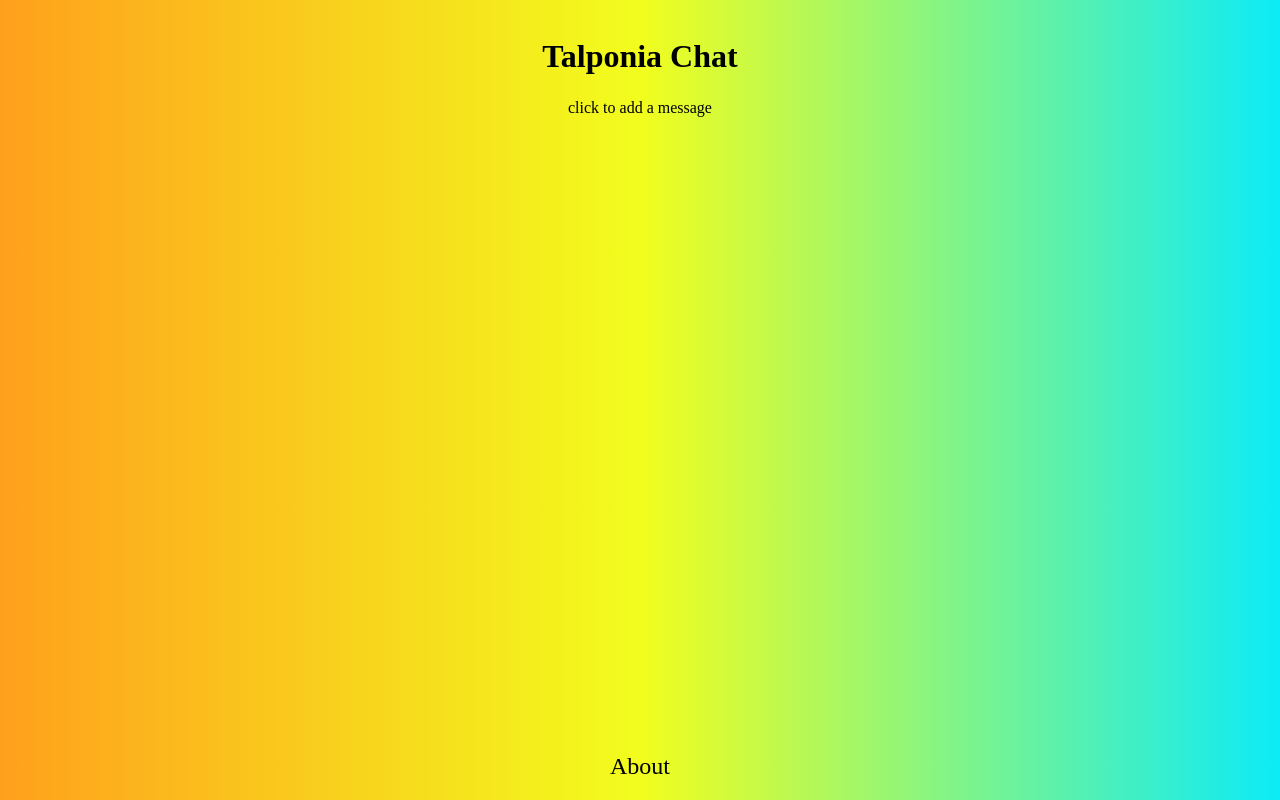
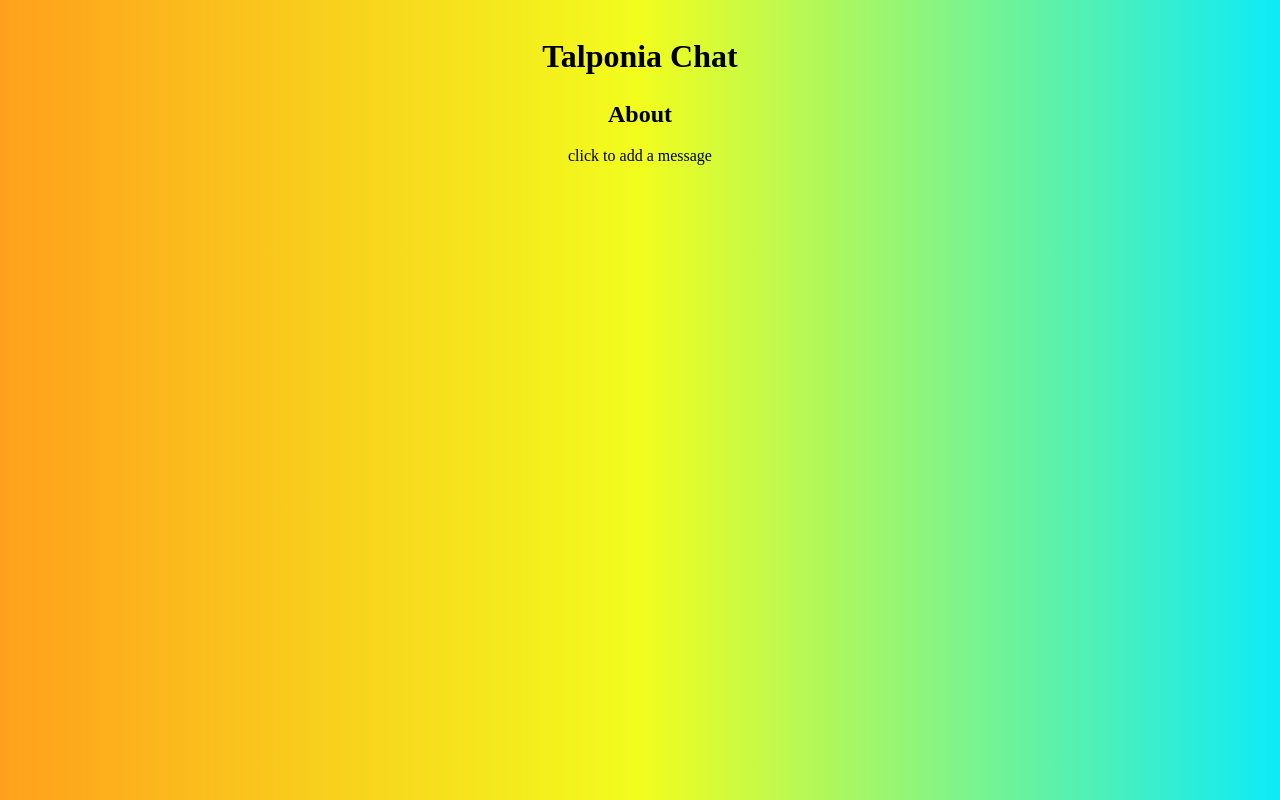
Before and after one commit to hannahjblair/talponia-chat, a plain HTML site: page index.html in a window 1280 px wide. Drawn offline with Linux system fonts and the light colour scheme.

Commit message:
moved the about link above clickable-area so a message can't cover it

```diff
--- a/css/style.css
+++ b/css/style.css
@@ -25,6 +25,9 @@ body {
     width: 100%;
     align-items: center;
     flex-grow: 1;
+    /* margin-bottom: 200px;  */
+    /* need this to keep the messages from covering up
+    the link to the about page in the footer */
 }
 
 form {
@@ -155,6 +158,14 @@ input[type="text"], input[type="date"] {
 }
 
 
+.user-message {
+    max-height: 150px;
+    overflow-y: auto;
+    word-break: break-word;
+    /* keeps the message from getting to long, adds scroll, breaks up long words */
+}
+
+
 img {
     height: 2em;
     margin-left: .25em;
@@ -164,19 +175,19 @@ img {
     display: block;
 }
 
-footer a {
-    font-size: 1.5em;
+a {
     color: black;
     text-decoration: none;
 }
 
-footer {
-    margin: 1em;
+
+h1 {
+    margin-top: 1em;
+    padding-bottom: .5em;
 }
 
-h1 {
-    padding-top: 1em;
-    padding-bottom: .5em;
+h2 {
+    margin-bottom: .5em;
 }
 
 #keyboard-container {
--- a/index.html
+++ b/index.html
@@ -9,6 +9,7 @@
 </head>
 <body>
     <h1>Talponia Chat</h1>
+    <h2><a href="html/about.html">About</a></h2>
     <p class="show">click to add a message</p>
     <div id="clickable-area">
         <form id="form">
@@ -58,9 +59,9 @@
             </button>
         </div>
     </div>
-    <footer>
+    <!-- <footer>
         <a href="html/about.html">About</a>
-    </footer>
+    </footer> -->
     <script src="js/script.js"></script>
 </body>
 </html>
```
